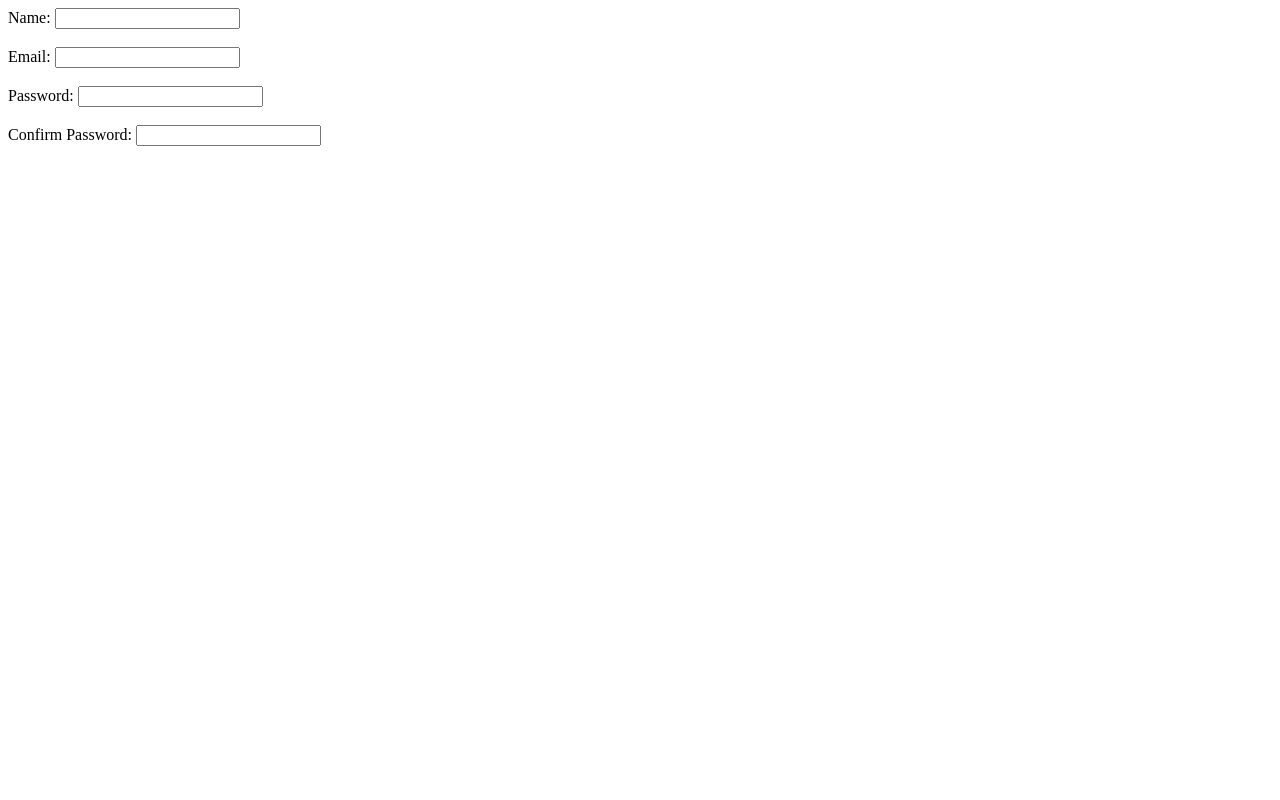
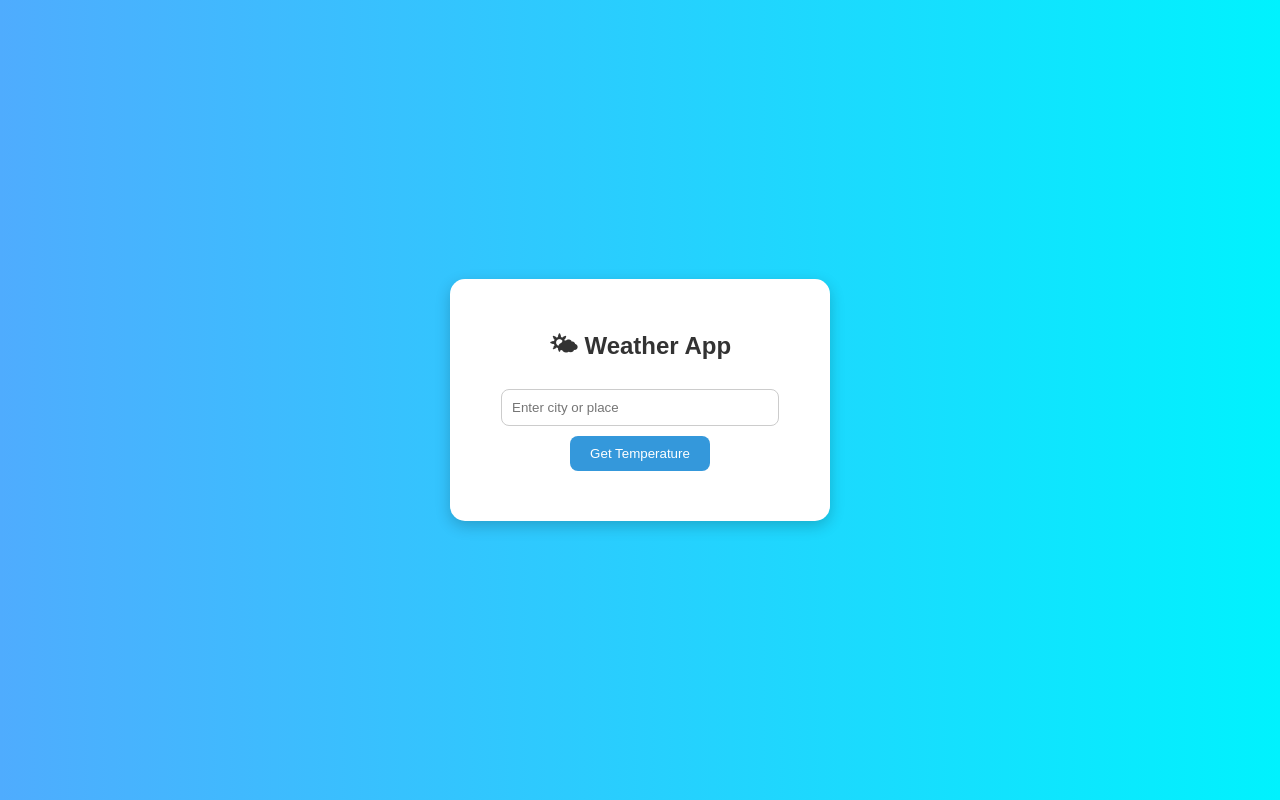
Before and after one commit to iram288/WeatherApp, a plain HTML site: page index.html in a window 1280 px wide. Drawn offline with Linux system fonts and the light colour scheme.

Commit message:
Add files via upload

```diff
--- a/index.html
+++ b/index.html
@@ -2,26 +2,111 @@
 <html lang="en">
 <head>
   <meta charset="UTF-8">
-  <meta name="viewport" content="width=device-width, initial-scale=1.0">
-  <title>Document</title>
+  <meta name="viewport" content="width=device-width, initial-scale=1">
+  <title>Weather App</title>
+  <style>
+    body {
+      background: linear-gradient(to right, #4facfe, #00f2fe);
+      font-family: Arial, sans-serif;
+      display: flex;
+      justify-content: center;
+      align-items: center;
+      height: 100vh;
+      margin: 0;
+    }
+
+    .container {
+      background: white;
+      padding: 30px;
+      border-radius: 15px;
+      box-shadow: 0 5px 15px rgba(0,0,0,0.2);
+      text-align: center;
+      width: 320px;
+    }
+
+    h2 {
+      margin-bottom: 20px;
+      color: #333;
+    }
+
+    input {
+      width: 80%;
+      padding: 10px;
+      border-radius: 8px;
+      border: 1px solid #ccc;
+      margin-bottom: 10px;
+      outline: none;
+    }
+
+    button {
+      padding: 10px 20px;
+      background-color: #3498db;
+      color: white;
+      border: none;
+      border-radius: 8px;
+      cursor: pointer;
+      margin-bottom: 20px;
+    }
+
+    button:hover {
+      background-color: #2980b9;
+    }
+
+    .result {
+      font-size: 18px;
+      color: #333;
+    }
+
+    .error {
+      color: red;
+    }
+  </style>
 </head>
 <body>
-  <form>
-    <lable for="name">Name:</label>
-    <input type="text" id="name" name="name" required>
-    <br><br>
-    <label for="email">Email:</label>
-    <input type="email" id="email" name="email" required>
-    <br><br>
-    <label for="password">Password:</label>
-    <input type="password" id="password" name="password" required>
-    <br><br>
-    <label for="confirm-password">Confirm Password:</label>
-    <input type="password" id="confirm-password" name="confirm-password" required>
-    <br><br>
-    <label
 
-  </form>
+<div class="container">
+  <h2>🌤 Weather App</h2>
+  <input type="text" id="locationInput" placeholder="Enter city or place" />
+  <br>
+  <button onclick="getWeather()">Get Temperature</button>
+  <div class="result" id="result"></div>
+</div>
+
+<script>
+  async function getWeather() {
+    const location = document.getElementById("locationInput").value.trim();
+    const resultDiv = document.getElementById("result");
+
+    if (location === "") {
+      resultDiv.innerHTML = "<p class='error'>Please enter a location.</p>";
+      return;
+    }
+
+    const apiKey = "1e6d37db18a1485d971132043251006";
+    const url = `http://api.weatherapi.com/v1/current.json?key=${apiKey}&q=${encodeURIComponent(location)}&aqi=yes`;
+
+    try {
+      const response = await fetch(url);
+      const data = await response.json();
+
+      if (data.error) {
+        resultDiv.innerHTML = `<p class="error">${data.error.message}</p>`;
+      } else {
+        const tempC = data.current.temp_c;
+        const city = data.location.name;
+        const condition = data.current.condition.text;
+
+        resultDiv.innerHTML = `
+          <p><strong>${city}</strong></p>
+          <p>🌡 Temperature: <strong>${tempC}°C</strong></p>
+          <p>☁️ Condition: ${condition}</p>
+        `;
+      }
+    } catch (error) {
+      resultDiv.innerHTML = "<p class='error'>Error fetching data. Please try again later.</p>";
+    }
+  }
+</script>
 
 </body>
 </html>
```
